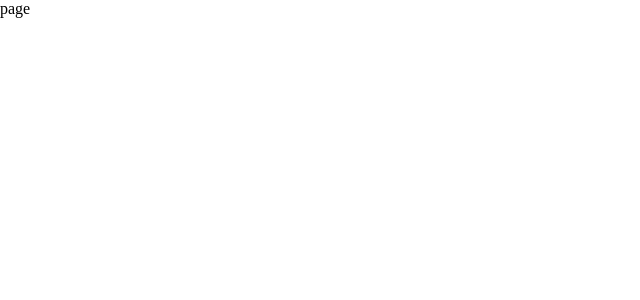
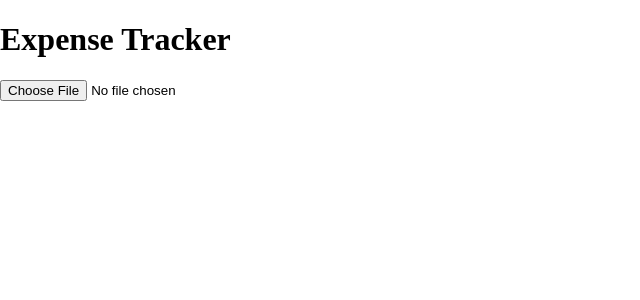
Before and after one commit to imacoolgirlyo/playground-2024, a Next.js app: page /expense-tracker in a window 1280 px wide. Shown: the top 300 px of the page, without its empty margins (0-640 px from the left). Built offline with nearby package versions, Linux system fonts and the light colour scheme.

Commit message:
feat: FileUpload

```diff
--- /dev/null
+++ b/src/app/components/FileUpload.tsx
@@ -0,0 +1,109 @@
+"use client";
+import React, { useState } from "react";
+import * as XLSX from "xlsx";
+
+interface Transaction {
+  date: string;
+  card_Number: string;
+  cancellation_status: string;
+  payment_method: string;
+  amount: number;
+  merchant: string;
+  business_number: string;
+  tax_Type: string;
+  category?: string;
+}
+
+const FileUpload: React.FC = () => {
+  const [transactions, setTransactions] = useState<Transaction[]>([]);
+
+  const handleFileUpload = (event: React.ChangeEvent<HTMLInputElement>) => {
+    const file = event.target.files?.[0];
+    if (!file) return;
+
+    const reader = new FileReader();
+
+    reader.onload = (e) => {
+      const data = new Uint8Array(e.target?.result as ArrayBuffer);
+      const workbook = XLSX.read(data, { type: "array" });
+      const sheetName = workbook.SheetNames[0];
+      const worksheet = workbook.Sheets[sheetName];
+      const json = XLSX.utils.sheet_to_json<string[]>(worksheet, {
+        header: 1,
+      });
+
+      const rows = json
+        .slice(6)
+        .filter((row) =>
+          row.some(
+            (cell: any) => cell !== undefined && cell !== null && cell !== ""
+          )
+        );
+
+      const transactions = rows.map((row) => {
+        const transaction: Transaction = {
+          date: row[0],
+          card_Number: row[1],
+          cancellation_status: row[3],
+          payment_method: row[4],
+          amount: parseInt(row[5].replace(/,/g, ""), 10),
+          merchant: row[6],
+          business_number: row[8],
+          tax_Type: row[9],
+        };
+
+        transaction.category = categorizeTransaction(transaction.merchant);
+        return transaction;
+      });
+
+      setTransactions(transactions);
+    };
+
+    reader.readAsArrayBuffer(file);
+  };
+
+  const categorizeTransaction = (merchant: string): string => {
+    const categories = {
+      통신비: ["SKT", "KT", "LGU"],
+      구독료: ["Netflix", "Spotify", "YouTube"],
+      교통비: ["버스", "지하철", "택시"],
+      공과금: ["전기", "가스", "수도"],
+      대출: ["KB국민은행", "신한은행", "우리은행"],
+      식자재: ["마트", "농협", "슈퍼"],
+      생필품: ["다이소", "이마트", "홈플러스"],
+      편의점: ["CU", "GS25", "세븐일레븐"],
+      카페: ["스타벅스", "커피빈", "엔제리너스"],
+      외식: ["식당", "레스토랑", "한식"],
+      약속: ["주점", "바", "카페"],
+      쇼핑: ["백화점", "쇼핑몰", "아울렛"],
+      미용: ["헤어", "네일", "피부"],
+      의료: ["병원", "약국", "치과"],
+      여가: ["영화관", "테마파크", "노래방"],
+      여행: ["호텔", "항공", "여행사"],
+      경조사비: ["화환", "축의금", "부조금"],
+      기타: [],
+    };
+
+    for (const [category, keywords] of Object.entries(categories)) {
+      if (keywords.some((keyword) => merchant.includes(keyword))) {
+        return category;
+      }
+    }
+    return "기타";
+  };
+
+  return (
+    <div>
+      <input type="file" accept=".xlsx, .xls" onChange={handleFileUpload} />
+      <ul>
+        {transactions.map((transaction, index) => (
+          <li key={index}>
+            {transaction.date} - {transaction.merchant} - {transaction.category}
+          </li>
+        ))}
+      </ul>
+    </div>
+  );
+};
+
+export default FileUpload;
--- a/src/app/expense-tracker/page.tsx
+++ b/src/app/expense-tracker/page.tsx
@@ -1,7 +1,25 @@
 import React from "react";
+import Head from "next/head";
+import FileUpload from "../components/FileUpload";
 
 const Home = () => {
-  return <div>page</div>;
+  return (
+    <div>
+      <Head>
+        <title>Expense Tracker</title>
+        <meta
+          name="description"
+          content="Upload and categorize your transactions"
+        />
+        <link rel="icon" href="/favicon.ico" />
+      </Head>
+
+      <main>
+        <h1>Expense Tracker</h1>
+        <FileUpload />
+      </main>
+    </div>
+  );
 };
 
 export default Home;
```
